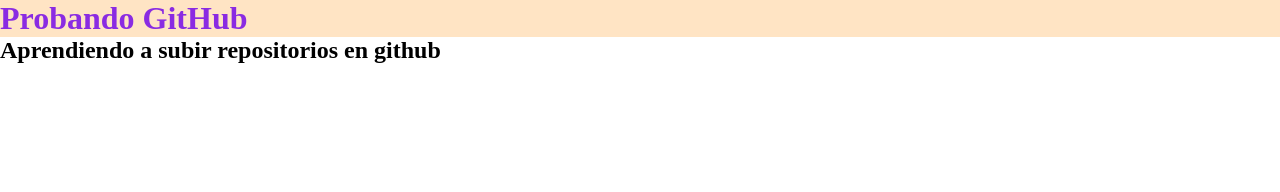
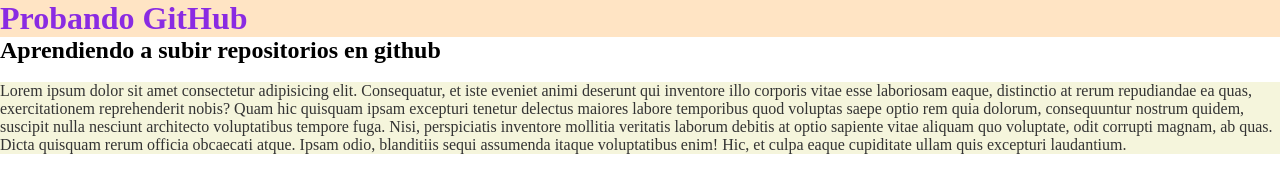
Before and after one commit to GiseCarballo/Ejemplo-Github, a plain HTML site: page index.html in a window 1280 px wide. Drawn offline with Linux system fonts and the light colour scheme.

Commit message:
Segundo commit

```diff
--- a/css/style.css
+++ b/css/style.css
@@ -7,3 +7,9 @@
     color:blueviolet;
     background-color: bisque;
 }
+
+.texto{
+    background-color: beige;
+    color: #333333;
+    font-style: normal;
+}
--- a/index.html
+++ b/index.html
@@ -12,5 +12,13 @@
 <body>
     <h1>Probando GitHub</h1>
     <h2>Aprendiendo a subir repositorios en github</h2>
+    <br>
+    <div class="texto">
+        <section>
+            <p>
+            Lorem ipsum dolor sit amet consectetur adipisicing elit. Consequatur, et iste eveniet animi deserunt qui inventore illo corporis vitae esse laboriosam eaque, distinctio at rerum repudiandae ea quas, exercitationem reprehenderit nobis? Quam hic quisquam ipsam excepturi tenetur delectus maiores labore temporibus quod voluptas saepe optio rem quia dolorum, consequuntur nostrum quidem, suscipit nulla nesciunt architecto voluptatibus tempore fuga. Nisi, perspiciatis inventore mollitia veritatis laborum debitis at optio sapiente vitae aliquam quo voluptate, odit corrupti magnam, ab quas. Dicta quisquam rerum officia obcaecati atque. Ipsam odio, blanditiis sequi assumenda itaque voluptatibus enim! Hic, et culpa eaque cupiditate ullam quis excepturi laudantium.
+            </p>
+        </section>
+    </div>
 </body>
 </html>
```
